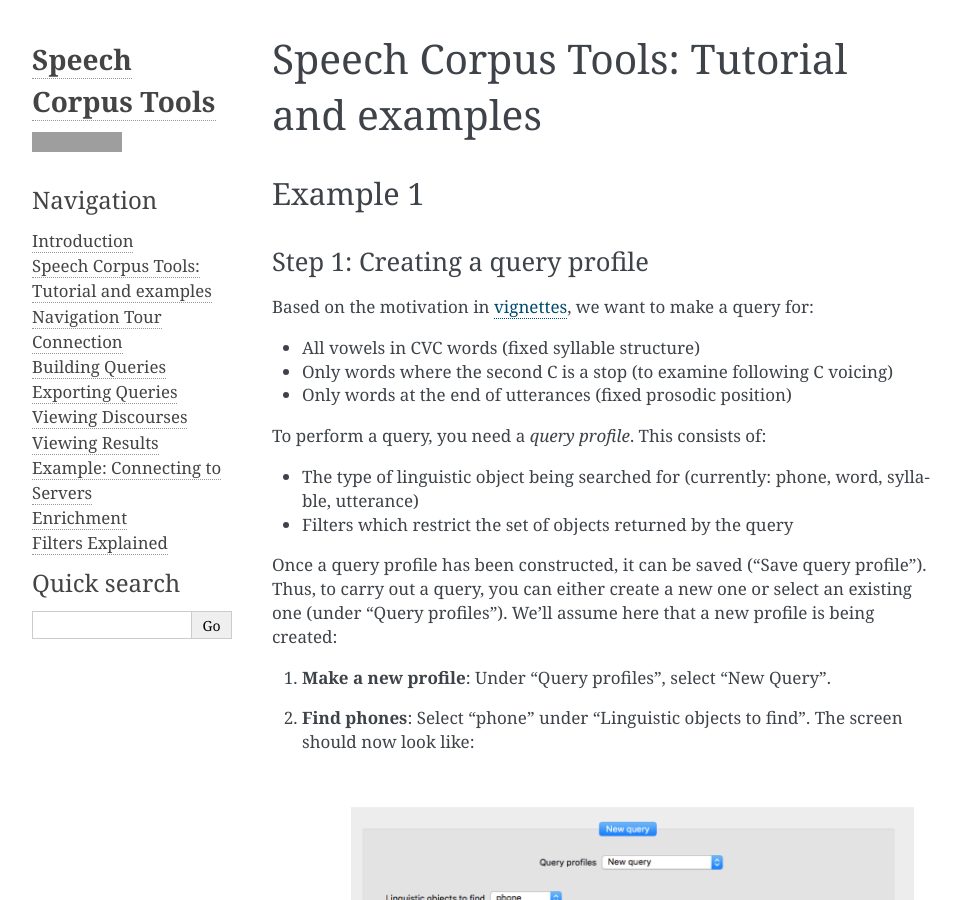
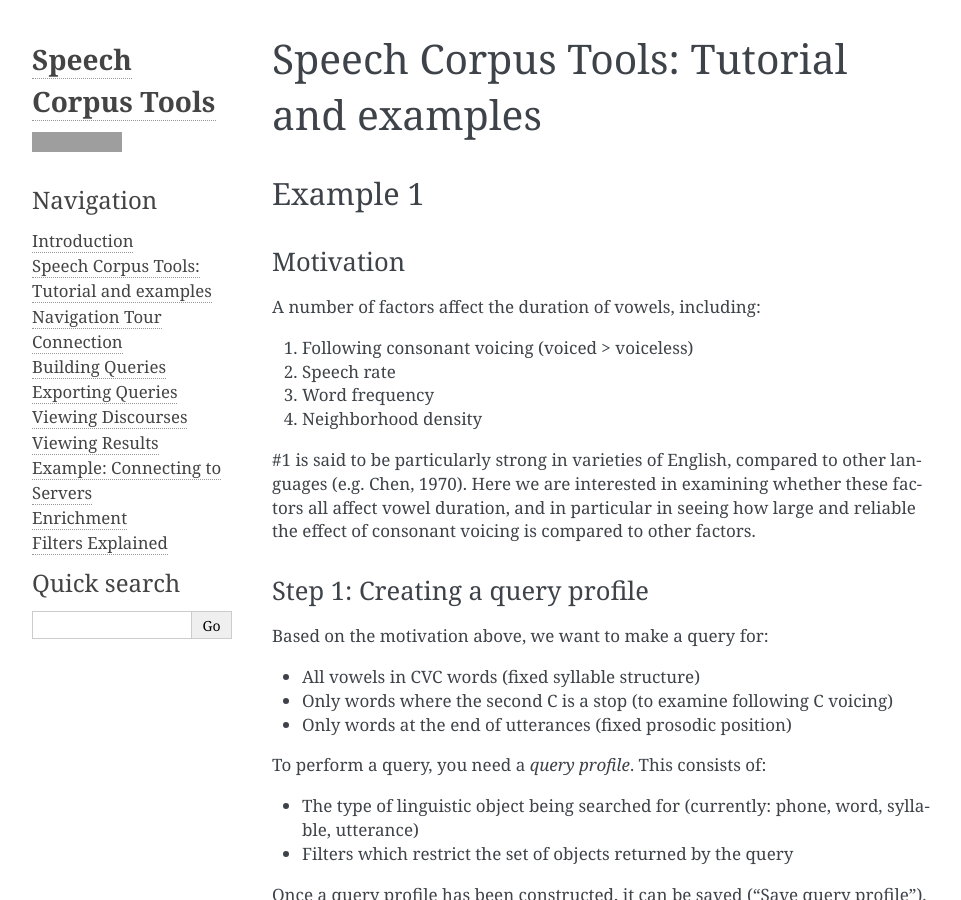
Before and after one commit to MontrealCorpusTools/speechcorpustools, a Sphinx documentation site: the page built from docs/source/tutorial/example1.rst, in a window 1280 px wide and 900 px high. Shown: the whole window, without its empty margins (148-1109 px from the left). Built offline with Sphinx 7.4.7, drawn with Linux system fonts in a browser that asks for light colours; pages that are not in the unit, such as notebooks, are missing from menus; grey boxes are pictures that could not be loaded.

Commit message:
first changes

```diff
--- a/docs/source/tutorial/example1.rst
+++ b/docs/source/tutorial/example1.rst
@@ -1,7 +1,6 @@
 ******************************************
 Speech Corpus Tools: Tutorial and examples
 ******************************************
-
 
 
 .. _example1:
@@ -9,10 +8,27 @@ Speech Corpus Tools: Tutorial and examples
 Example 1
 ###################
 
+Motivation
+*************
+
+A number of factors affect the duration of vowels, including:
+
+1. Following consonant voicing (voiced > voiceless)
+2. Speech rate
+3. Word frequency
+4. Neighborhood density
+
+#1 is said to be particularly strong in varieties of English, compared
+to other languages (e.g. Chen, 1970). Here we are interested in
+examining whether these factors all affect vowel duration, and in
+particular in seeing how large and reliable the effect of consonant
+voicing is compared to other factors.
+
+
 Step 1: Creating a query profile
 ********************************
 
-Based on the motivation in `vignettes <http://sct.readthedocs.io/en/latest/tutorial/vignetteMain.html>`_, we want to make a query for:
+Based on the motivation above, we want to make a query for:
 
 * All vowels in CVC words (fixed syllable structure)
 * Only words where the second C is a stop (to examine following C voicing)
@@ -33,7 +49,6 @@ Once a query profile has been constructed, it can be saved ("Save query profile"
 	.. image:: ex1Fig1.png
 		:width: 563px
 		:align: center
-		:height: 375px
 		:alt: Image cannot be displayed in your browser
 
 
@@ -46,10 +61,7 @@ The first three filters are:
 	.. image:: ex1Fig2.png
 		:width: 563px
 		:align: center
-		:height: 375px
 		:alt: Image cannot be displayed in your browser
-
-
 
 These do the following:
 
--- a/docs/source/tutorial/installation.rst
+++ b/docs/source/tutorial/installation.rst
@@ -17,12 +17,12 @@ This document assumes the following:
 
  * Neo4j is installed
  * Speech Corpus Tools is installed
- * You have a database for the Buckeye Corpus on your local machine.
+ * You have a database for the Librispeech Test Corpus on your local machine.
 
 Installing Neo4j
 *********************
 
-SCT currently requires that Neo4j version 2.3.3 be installed locally and running.  To install Neo4j, please use the following links.
+SCT currently requires that Neo4j version 3.0 be installed locally and running.  To install Neo4j, please use the following links.
 
 Mac version: `Mac <http://info.neotechnology.com/download-thanks.html?edition=community&release=2.3.3&flavour=dmg>`_
 
--- a/docs/source/tutorial/tutorial.rst
+++ b/docs/source/tutorial/tutorial.rst
@@ -33,10 +33,10 @@ This document is structured as follows:
 
 * `Installation <http://sct.readthedocs.io/en/latest/tutorial/installation.html>`_: Install necessary software
 
-* `Buckeye database <http://sct.readthedocs.io/en/latest/tutorial/buckeye.html>`_: Obtain a database for the Buckeye Corpus where the *import* and *enrichment* steps have been completed , either by using `premade <http://sct.readthedocs.io/en/latest/tutorial/premade.html>`_ or doing the import and enrichment steps `yourself <http://sct.readthedocs.io/en/latest/tutorial/buildown.html>`_.
+* `Librispeech database <http://sct.readthedocs.io/en/latest/tutorial/buckeye.html>`_: Obtain a database for the Librispeech Corpus where the *import* and *enrichment* steps have been completed , either by using `premade <http://sct.readthedocs.io/en/latest/tutorial/premade.html>`_ or doing the import and enrichment steps `yourself <http://sct.readthedocs.io/en/latest/tutorial/buildown.html>`_.
 
-* `Vignettes <http://sct.readthedocs.io/en/latest/tutorial/vignetteMain.html>`_: Two worked examples illustrating the *Query* and *Export* steps, including creating "Query profiles" and "Export profiles".
+* `Examples <http://sct.readthedocs.io/en/latest/tutorial/vignetteMain.html>`_: Two worked examples illustrating the *Query* and *Export* steps, including creating "Query profiles" and "Export profiles".
 
-* `Tutorial <http://sct.readthedocs.io/en/latest/tutorial/tutorial2.html>`_ (??): Demonstration of some of the functionality available in *Query* and *Export* steps, in some common cases, intended to kickstart carrying out your own analyses, or applying SCT to your own corpus.
+* `Next steps <http://sct.readthedocs.io/en/latest/tutorial/nextsteps.html>`_ : Next steps with SCT after the tutorial: pointers to different places in the documentation and presentations where SCT is described.  Intended to kickstart carrying out your own analyses, or applying SCT to your own corpus.
 
 `Next <http://sct.readthedocs.io/en/latest/tutorial/installation.html>`_
```
Also changed, not shown: docs/source/tutorial/vignetteMain.rst (+12 -3 lines), docs/source/tutorial/ex1Fig1.png, docs/source/tutorial/ex1Fig2.png.
